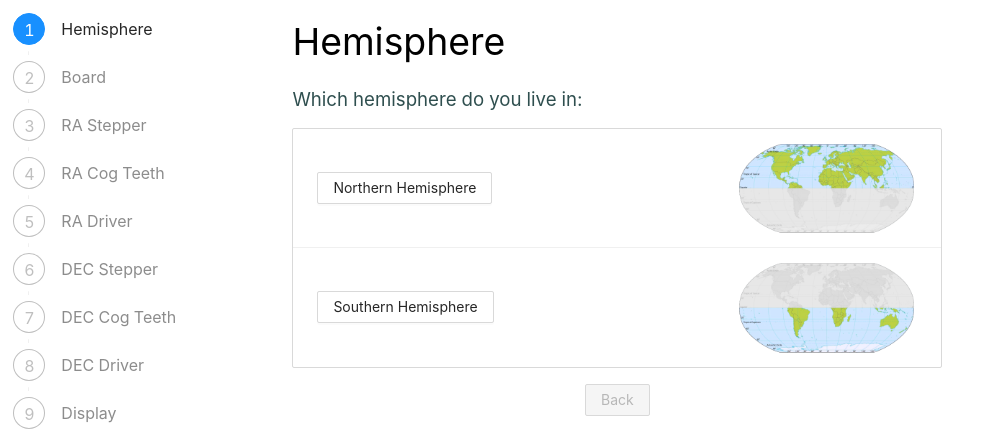
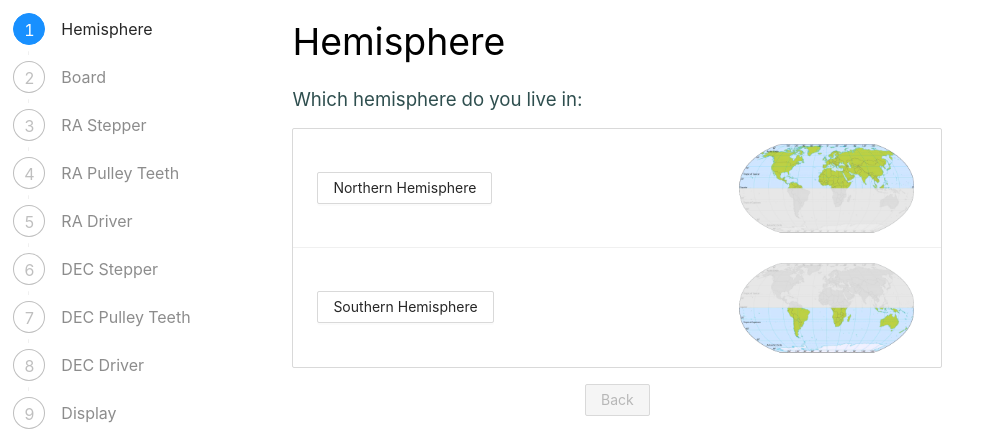
Before and after one commit to OpenAstroTech/OpenAstroTracker-Firmware-Config-Web, a React (Create React App) app: page /steps in a window 1280 px wide. Shown: the top 431 px of the page, without its empty margins (0-992 px from the left). Built offline with nearby package versions, Linux system fonts and the light colour scheme.

Commit message:
Renamed cog to pulley

```diff
--- a/src/modules/WizardStep.jsx
+++ b/src/modules/WizardStep.jsx
@@ -134,8 +134,8 @@ const WizardStep = (props) => {
             },
         },
         {
-            title: 'RA Cog Teeth',
-            label: 'How many teeth does your RA cog have?',
+            title: 'RA Pulley Teeth',
+            label: 'How many teeth does your RA gear have?',
             variable: 'racog',
             define: 'RA_PULLEY_TEETH',
             control: {
@@ -178,8 +178,8 @@ const WizardStep = (props) => {
             },
         },
         {
-            title: 'DEC Cog Teeth',
-            label: 'How many teeth does your DEC cog have?',
+            title: 'DEC Pulley Teeth',
+            label: 'How many teeth does your DEC gear have?',
             variable: 'deccog',
             define: 'DEC_PULLEY_TEETH',
             control: {
```
